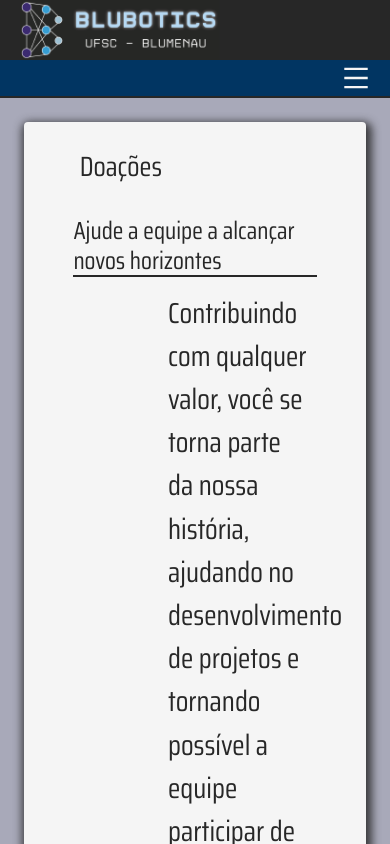
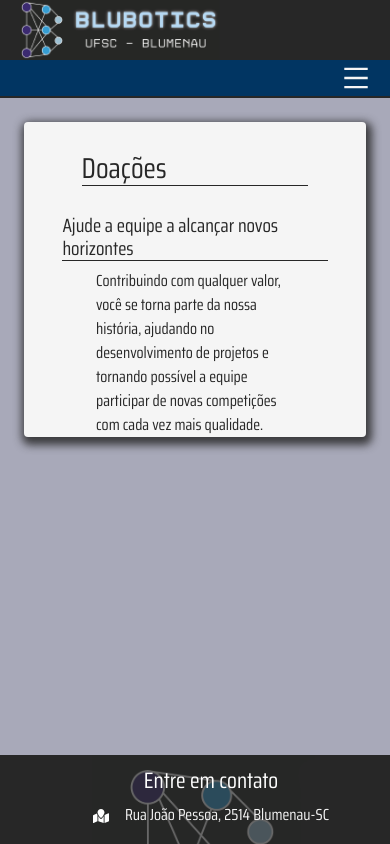
Before and after one commit to BrunoBronzeri/Blubotics, a React (Create React App) app: page /donation in a window 390 px wide. Shown: the top 844 px of the page. Built offline with nearby package versions, Linux system fonts and the light colour scheme; the HTML template or start-up script is replaced by a standard one.

Commit message:
MobileAdjust

```diff
--- a/src/components/pages/Competition.module.css
+++ b/src/components/pages/Competition.module.css
@@ -29,3 +29,18 @@
     text-decoration: none;
     margin-left: 7.5%;
 }
+
+@media (max-width: 700px) {
+
+    .doc h1 {
+        font-size: 1.8em;
+        border-bottom: 1px solid #272727;
+    }
+
+    .doc a {
+        font-size: 1em;
+        margin-right: 4em;
+        margin-left: 4.5em;
+    }
+
+}
--- a/src/components/pages/Donation.module.css
+++ b/src/components/pages/Donation.module.css
@@ -28,3 +28,23 @@
     margin-top: 0.5em;
     color: #272727;
 }
+
+@media (max-width: 700px) {
+
+    .doc h1 {
+        font-size: 1.8em;
+        border-bottom: 1px solid #272727;
+    }
+
+    .doc h2 {
+        font-size: 1.2em;
+        border-bottom: 1px solid #272727;
+    }
+
+    .doc p {
+        font-size: 1em;
+        margin-right: 4em;
+        margin-left: 4.5em;
+    }
+
+}
```
